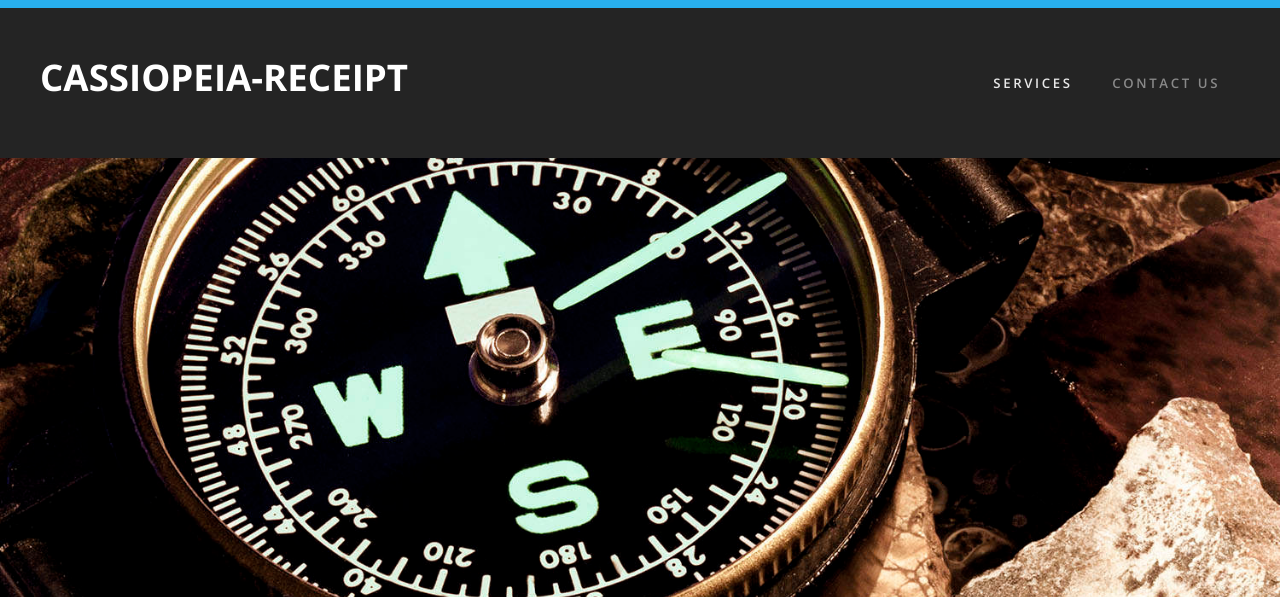
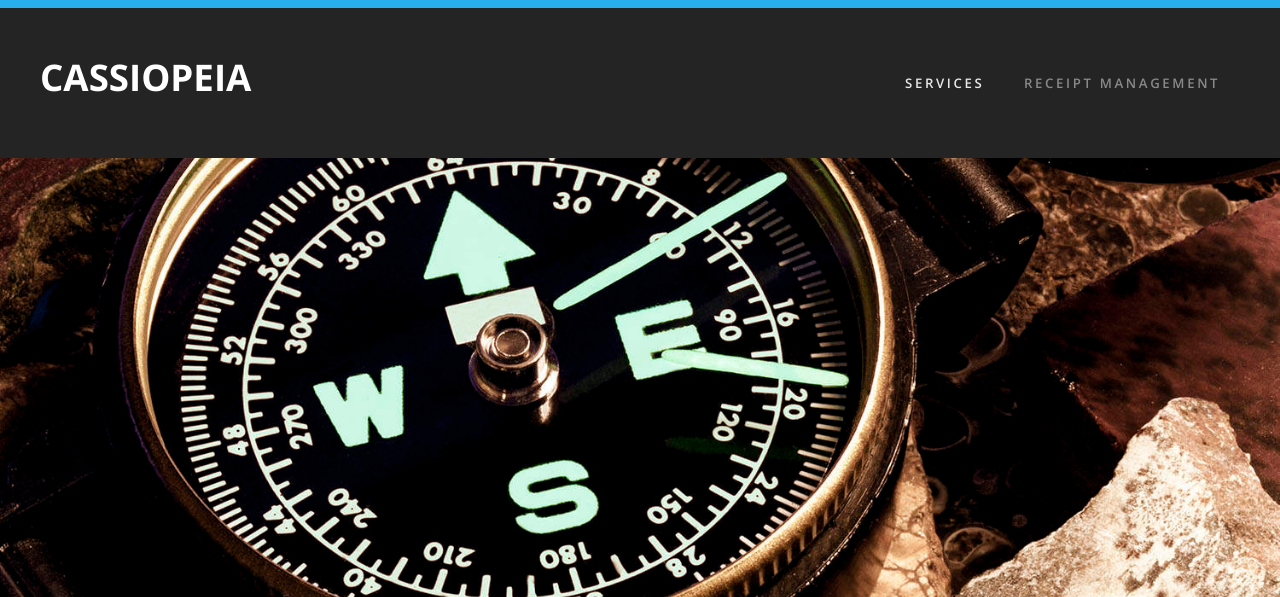
Before and after one commit to catarinaacsilva/cassiopeia, a Django app: page / in a window 1280 px wide. Shown: the top 597 px of the page. Run offline with Django 3.2, Linux system fonts and the light colour scheme; parts of the project's set-up code (start-up, migrations or seed data) failed here and were passed over.

Commit message:
Update templates

```diff
--- a/cassiopeia/app/views.py
+++ b/cassiopeia/app/views.py
@@ -18,6 +18,13 @@ logger = logging.getLogger(__name__)
 '''
 def index(request):
     return render(request, 'index.html')
+
+'''
+    Receipt management
+'''
+def receiptManagement(request):
+    return render(request, 'receiptManagement.html')
+
 
 '''
     Register temporary user in the system and post data on data retention
--- a/cassiopeia/cassiopeia/settings.py
+++ b/cassiopeia/cassiopeia/settings.py
@@ -30,7 +30,7 @@ SECRET_KEY = '7-+q6hoi*66)019a*a*^%f-^yev77bi2yzwr4_rjnhjvu&=2!*'
 # SECURITY WARNING: don't run with debug turned on in production!
 DEBUG = True
 
-ALLOWED_HOSTS = ['10.0.12.42']
+ALLOWED_HOSTS = ['10.0.12.42', '127.0.0.1']
 
 
 # Application definition
@@ -92,7 +92,7 @@ DATABASES = {
         'NAME': 'cassiopeiadb',
         'USER': DATABASE_USERNAME,
         'PASSWORD': DATABASE_PASSWORD,
-        'HOST': 'postgres',
+        'HOST': 'localhost',
         'PORT': '5432',
     }
 
--- a/cassiopeia/cassiopeia/urls.py
+++ b/cassiopeia/cassiopeia/urls.py
@@ -22,6 +22,7 @@ from app import views
 
 urlpatterns = [
     url(r'^$', views.index, name='index'),
+    url(r'^int/receipt', views.receiptManagement, name='receiptManagement'),
     url(r'^registerUser/', views.registerUser, name='registerUser'),
     url(r'^addPolicy/', views.addPolicy, name='addPolicy'),
     #url(r'^choosePolicy/', views.choosePolicy, name='choosePolicy'),
--- a/cassiopeia/templates/index.html
+++ b/cassiopeia/templates/index.html
@@ -7,7 +7,7 @@
 
 <head>
 	<meta http-equiv="Content-Type" content="text/html; charset=utf-8" />
-	<title>Cassiopeia-Receipts</title>
+	<title>Cassiopeia</title>
 	<link href="http://fonts.googleapis.com/css?family=Open+Sans:400,300,600,700,800" rel="stylesheet" />
 	<link href="{% static "/css/default.css"%}" rel="stylesheet">
 	<link href="{% static "/css/fonts.css"%}" rel="stylesheet">
@@ -18,12 +18,12 @@
 	<div id="header-wrapper">
 		<div id="header" class="container">
 			<div id="logo">
-				<h1><a href="#">CASSIOPEIA-Receipt</a></h1>
+				<h1><a href="#">CASSIOPEIA</a></h1>
 			</div>
 			<div id="menu">
 				<ul>
 					<li class="current_page_item"><a href="#" accesskey="1" title="">Services</a></li>
-					<li><a href="#" accesskey="5" title="">Contact Us</a></li>
+					<li><a href="/receiptManagement.html" accesskey="5" title="">Receipt Management</a></li>
 				</ul>
 			</div>
 		</div>
```
